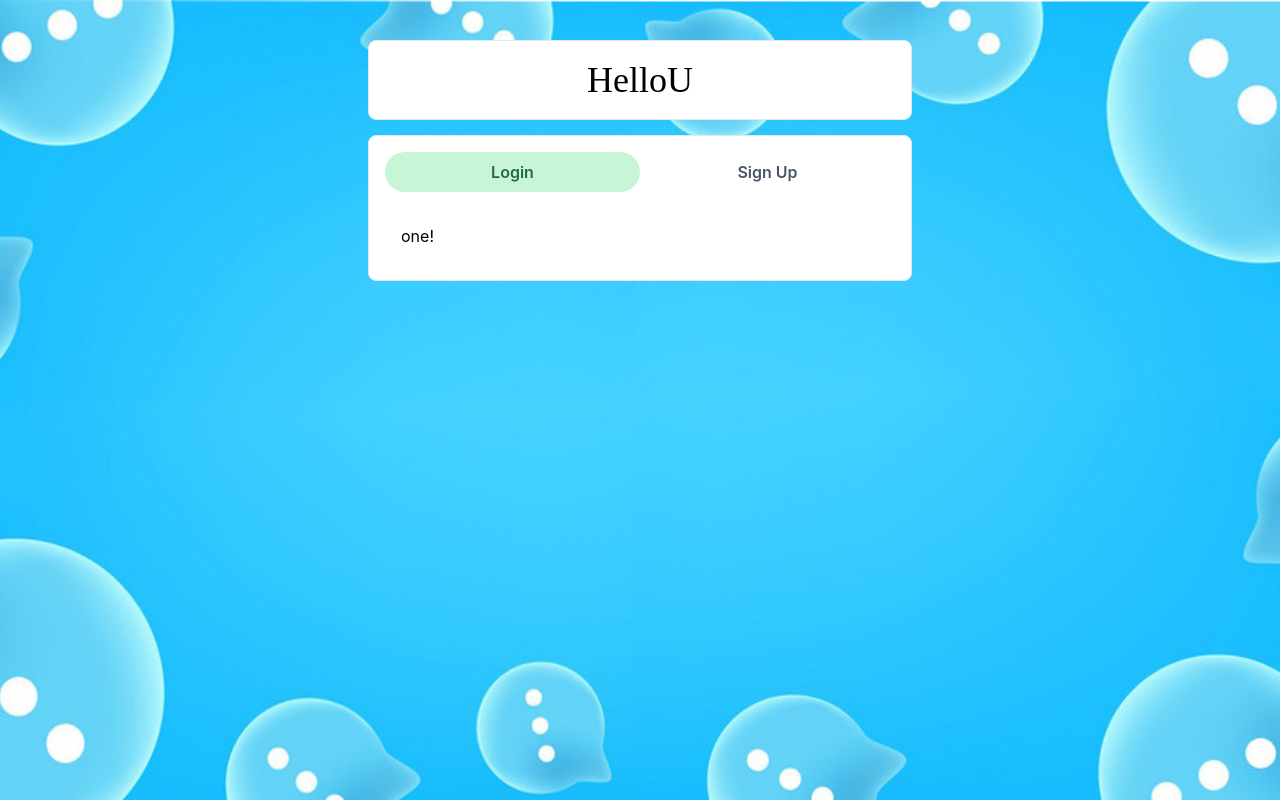
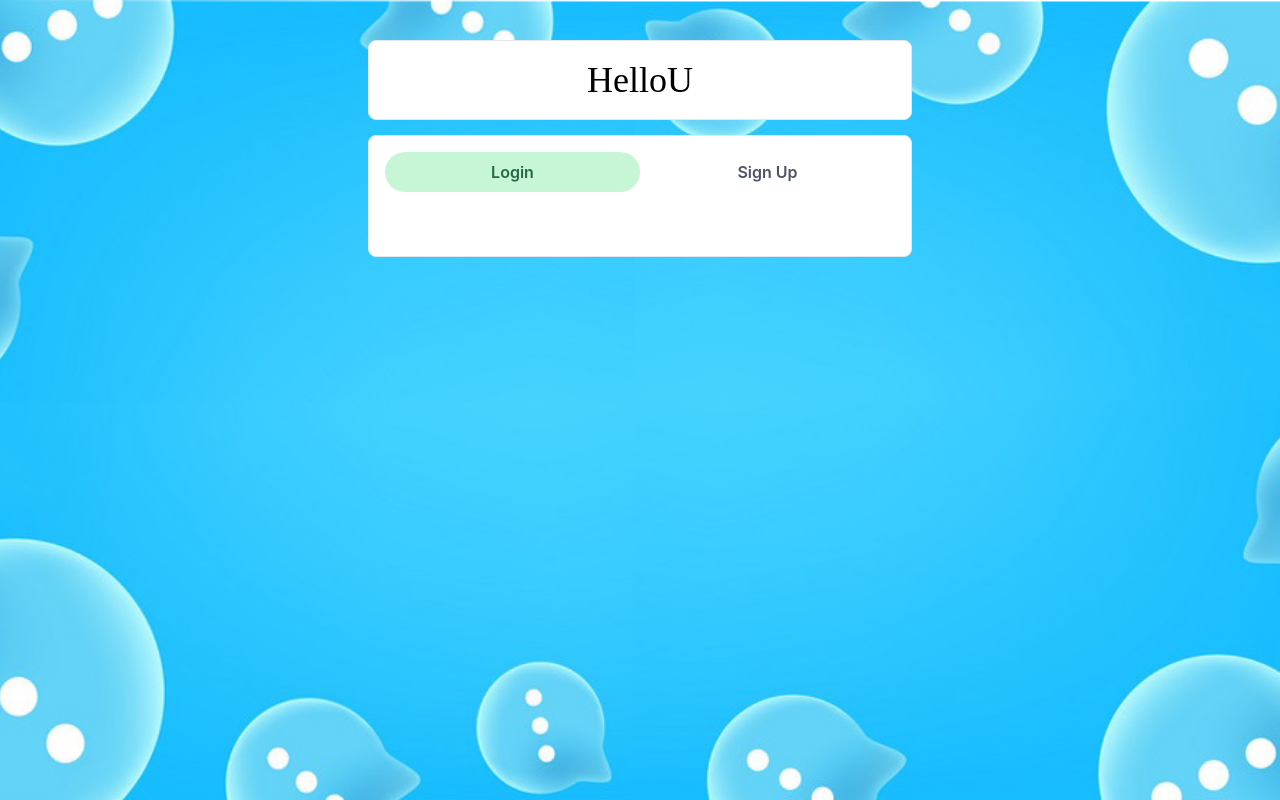
Before and after one commit to aydinkuru/instantmessenger, a React (Create React App) app in the folder frontend/: page / in a window 1280 px wide. Built offline with nearby package versions, Linux system fonts and the light colour scheme.

Commit message:
Homepage.2

```diff
--- a/frontend/src/Pages/Homepage.js
+++ b/frontend/src/Pages/Homepage.js
@@ -42,12 +42,8 @@ const Homepage = () => {
             <Tab width="50%">Sign Up</Tab>
           </TabList>
           <TabPanels>
-            <TabPanel>
-              <p>one!</p>
-            </TabPanel>
-            <TabPanel>
-              <p>two!</p>
-            </TabPanel>
+            <TabPanel>{/* <Login/> */}</TabPanel>
+            <TabPanel>{/* <Signup/> */}</TabPanel>
           </TabPanels>
         </Tabs>
       </Box>
```
